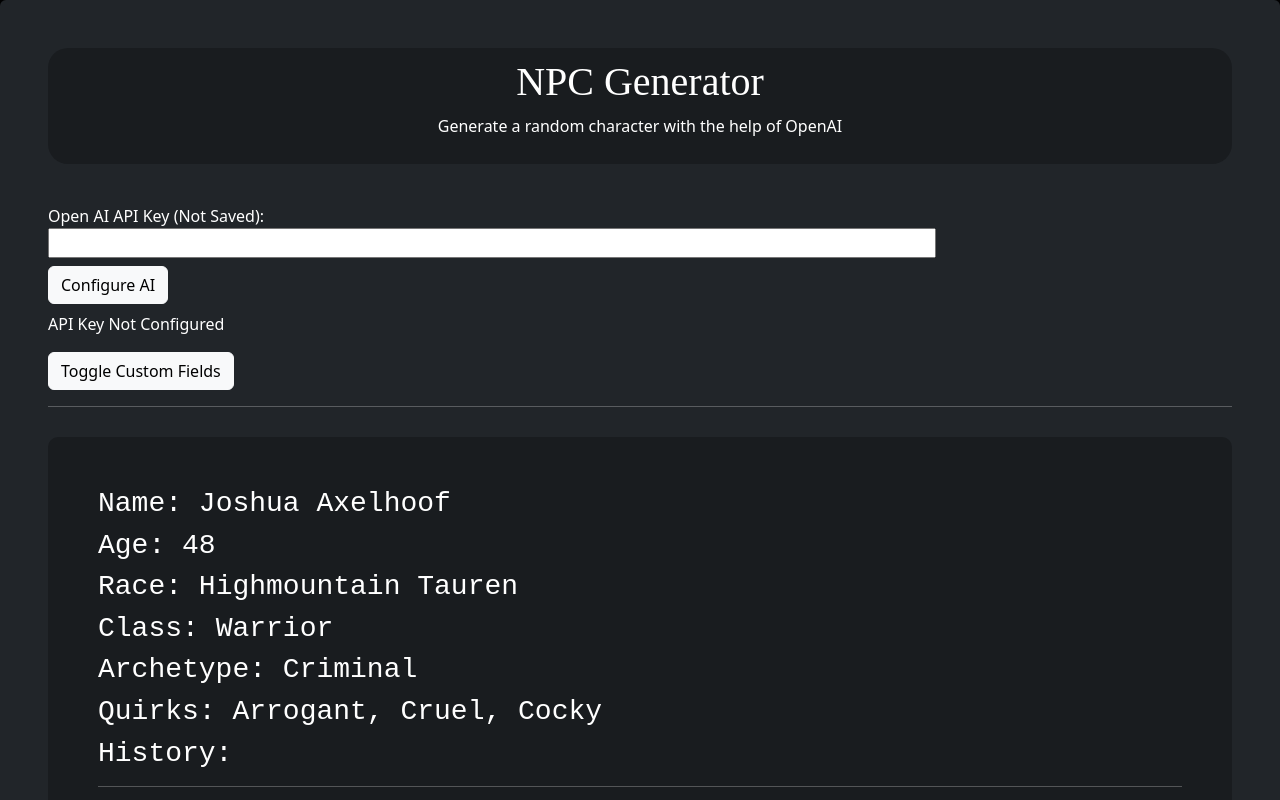
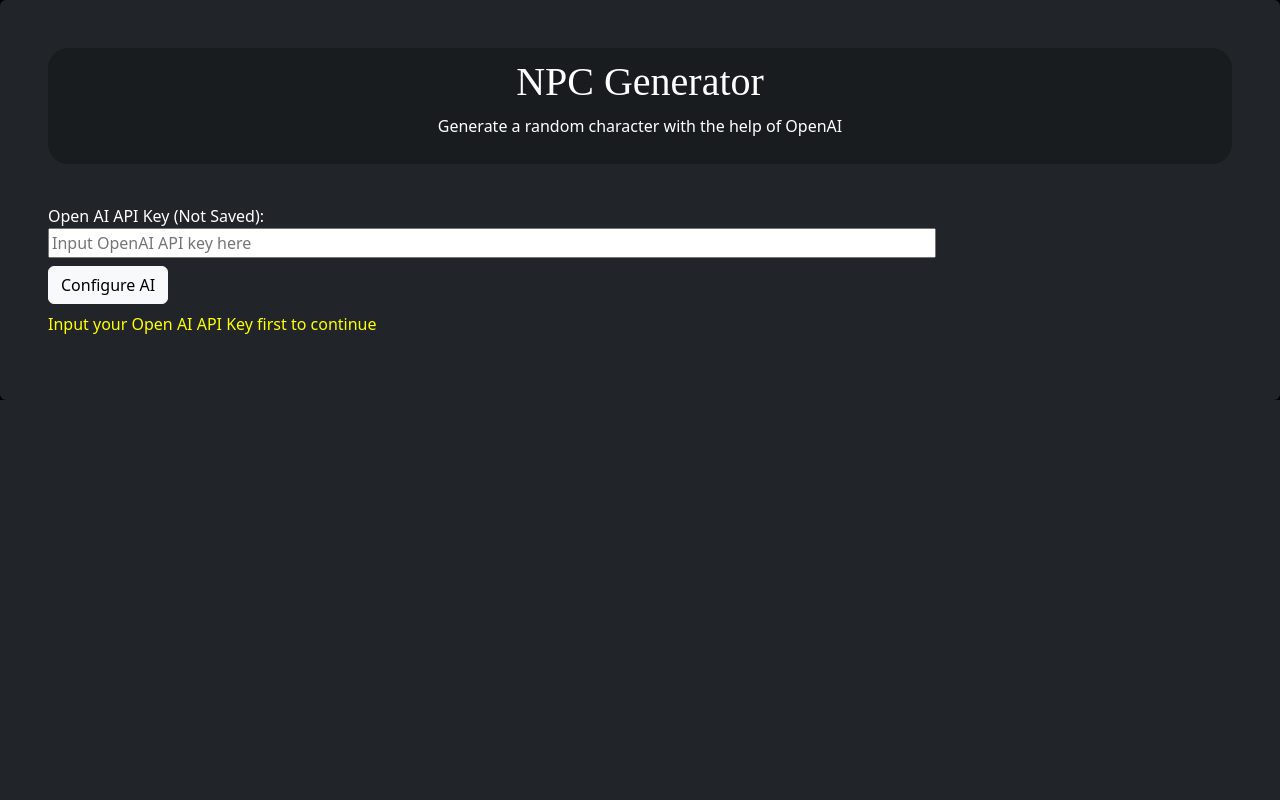
Before and after one commit to mattazz/npc-gen, a React (Vite) app: page / in a window 1280 px wide. Shown: the top 800 px of the page. Built offline with nearby package versions, Linux system fonts and the light colour scheme; a web font is replaced by a local one.

Commit message:
custom API styling and functionality

```diff
--- a/src/App.css
+++ b/src/App.css
@@ -1,6 +1,27 @@
 @import url('https://fonts.googleapis.com/css2?family=Rubik+Iso');
 
+.red-text{
+    color: red !important;
+}
 
+.white-text{
+    color: white !important;
+}
+
+.yellow-text{
+    color: yellow !important;
+}
+
+.visible{
+    display: block;
+}
+.hidden{
+    display: none;
+}
+
+.green-text{
+    color: green !important;
+}
 .mainCard{
     text-align: left;
     margin-top: 30px;
--- a/src/App.jsx
+++ b/src/App.jsx
@@ -38,15 +38,33 @@ function App() {
 
 function ApiForm(){
   const [key, setKey] = useState('')
-  const [message, setMessage] = useState('API Key Not Configured')
+  const [message, setMessage] = useState('Input your Open AI API Key first to continue')
+  const [color, setColor] = useState('yellow-text')
+
 
   function configureAI(){
+    setColor('white-text')
+    setMessage('Configuring AI...')
     const config = new Configuration({
       apiKey: key
     })
+
     openai = new OpenAIApi(config);
-    console.log(openai)
-    setMessage('API Key Configured')
+    const response = openai.listModels().then((response) => {
+    })
+    // Log if the promise is resolved or rejected
+    response.then((response) => {
+      console.log('Promise resolved')
+      setMessage('API Key Configured, good to go!')
+      // remove class hidden
+      document.getElementById('mainContainer').classList.remove('hidden')
+      setColor('green-text')
+    }).catch((error) => {
+      console.log('Promise rejected')
+      setColor('red-text')
+      setMessage('Error with API key provided')
+    })
+
   }
 
 
@@ -54,9 +72,9 @@ function ApiForm(){
     <div className=' mb-2 '>
       <p className=' d-inline
       '>Open AI API Key (Not Saved): </p>
-      <input className='d-block w-75' type="text" name="api-key" id="" value={key} onChange={(e) => setKey(e.target.value)}/>
+      <input type='password' className='d-block w-75' name="api-key" id="" placeholder='Input OpenAI API key here' value={key} onChange={(e) => setKey(e.target.value)}/>
       <Button className='mt-2 mb-2 btn btn-light d-block' variant='primary' onClick={configureAI}>Configure AI</Button>
-      <p>{message}</p>
+      <p className={color}>{message}</p>
       </div>
     )
 }
@@ -135,7 +153,7 @@ class ProfileCard extends React.Component {
     openai.createCompletion({
       model: 'text-davinci-003',
       prompt: `Generate a background history in the style of Dungeons and Dragons for a fantasy character named ${this.state.name} who is a ${this.state.quirks} ${this.state.race} ${this.state.class} and ${this.state.age} years old.
-      This character is a ${this.state.archetype}. Also, ${addHistory}.Generate this in html format with <p> tags and <h2> as titles for each notable moment in his history.`,
+      This character is also a ${this.state.archetype}. Also, ${addHistory}. Generate this in html format with <p> tags and <h2> as titles for each notable moment in his history.`,
       max_tokens: max_tokens,
       temperature: 0.2,
     }).then((response) => {
@@ -145,6 +163,7 @@ class ProfileCard extends React.Component {
     })
   }
 
+  // Disabled and probably won't do anymore
   generateImage(){
 
     this.setState({image: 'Generating image...'})
@@ -196,6 +215,7 @@ class ProfileCard extends React.Component {
       <Container fluid className=' bg-dark text-white rounded-2 p-5'>
         <Header/>
         <ApiForm />
+        <div id='mainContainer' className='hidden'>
           <Button className='btn btn-light d-block' onClick={() => this.toggleCustomFields()}> Toggle Custom Fields </Button>
           <hr />
           <div className="mainCard">
@@ -221,6 +241,7 @@ class ProfileCard extends React.Component {
             Generate History
           </Button>
           <Button className='btn d-inline ms-3 customButtons' variant="light" onClick={() => this.exportToPDF()}>Export to PDF </Button>
+          </div>
       </Container>
     )
   }
```
Lines whose indentation alone changed are shown as unchanged.
